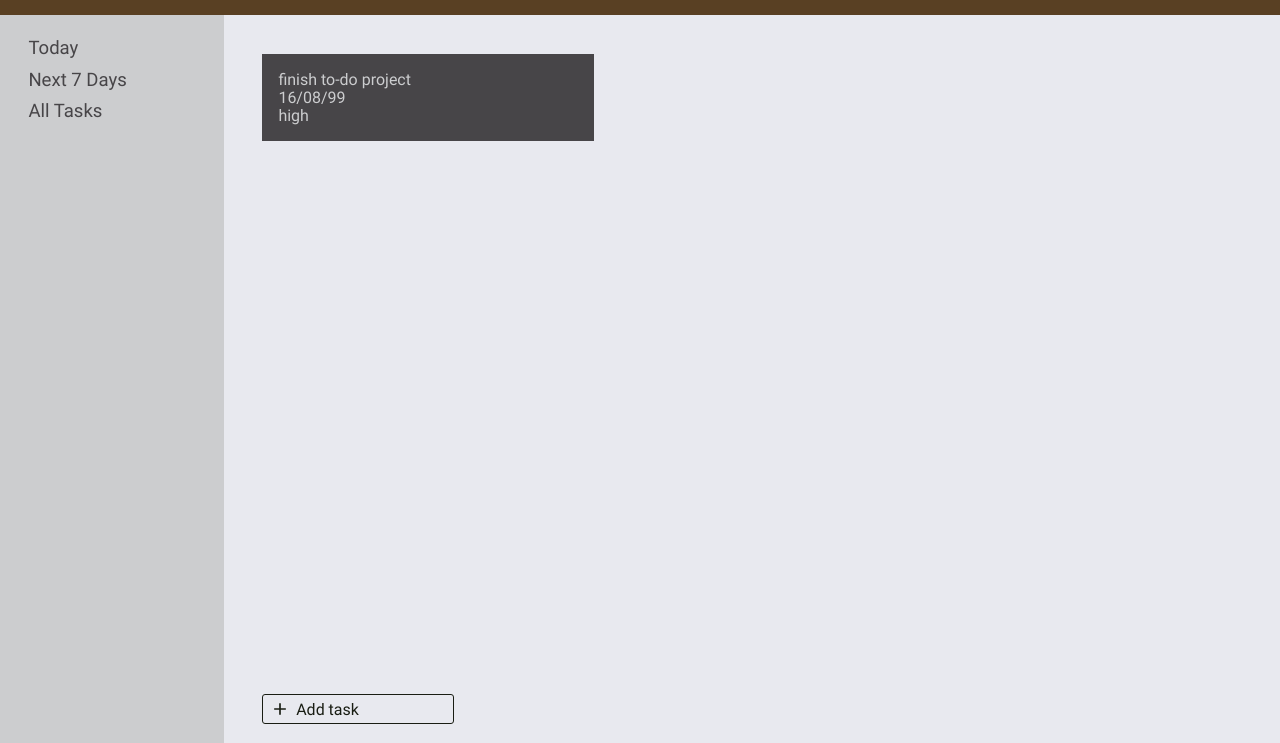
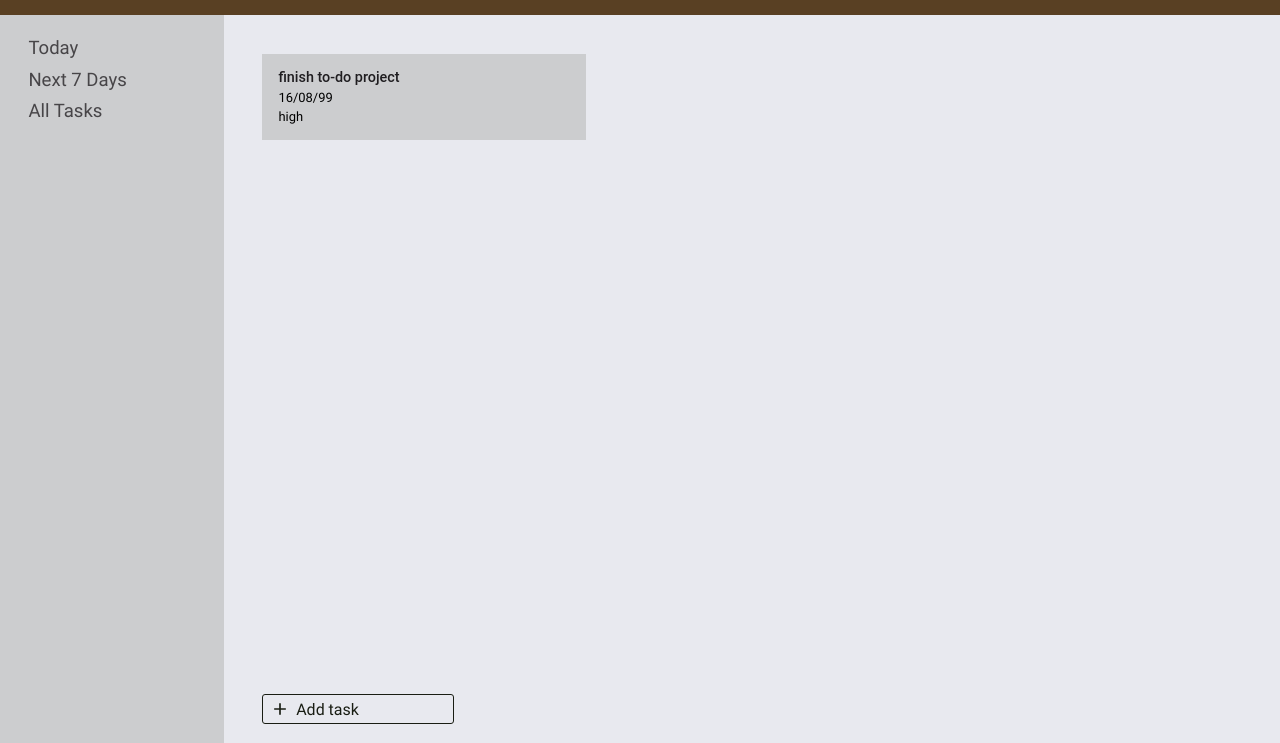
Before and after one commit to Adhisafdhol/to-do-list, a website built with webpack: page src/index.html in a window 1280 px wide. Shown: the part 57-800 px from the top of the page. Built offline with nearby package versions, Linux system fonts and the light colour scheme; a web font is replaced by a local one.

Commit message:
Add tasks element style

```diff
--- a/src/style.css
+++ b/src/style.css
@@ -68,6 +68,7 @@
   --accent-color-3: #191d13;
   --header-icons-width: clamp(0.5rem, 1.25rem, 3vw);
   --small-padding: clamp(0.15rem, 0.25rem, 0.35vw) clamp(0.25rem, 0.5rem, 0.5vw);
+  --small-gap: clamp(0.15rem, 0.25rem, 0.35vw);
   --sidebar-width: clamp(150px, 200px, 15vw);
 }
 
@@ -211,8 +212,25 @@ button[data-key="add-task"]::before {
 }
 
 .task {
-  background-color: var(--dark-color-2);
-  color: var(--light-color-1);
-  width: 300px;
+  display: flex;
+  flex-direction: column;
+  gap: var(--small-gap);
+  background-color: var(--light-color-1);
+  font-size: clamp(0.81rem, 1rem, 1vw);
   padding: clamp(0.5rem, 1rem, 2vw);
+  height: min-content;
 }
+
+.task > [data-info="title"] {
+  font-size: clamp(0.9rem, 1.1rem, 1.1vw);
+  color: var(--dark-color-1);
+  font-weight: 500;
+}
+
+.task-list {
+  display: grid;
+  grid-template-columns: repeat(auto-fill, minmax(300px, 1fr));
+  grid-auto-rows: min-content;
+  gap: var(--small-gap);
+  height: 100%;
+}
```
